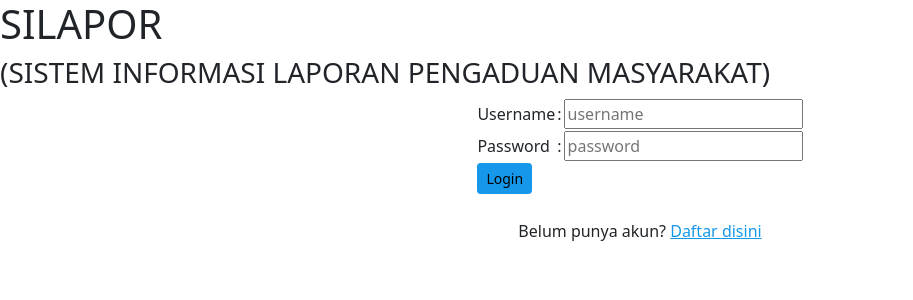
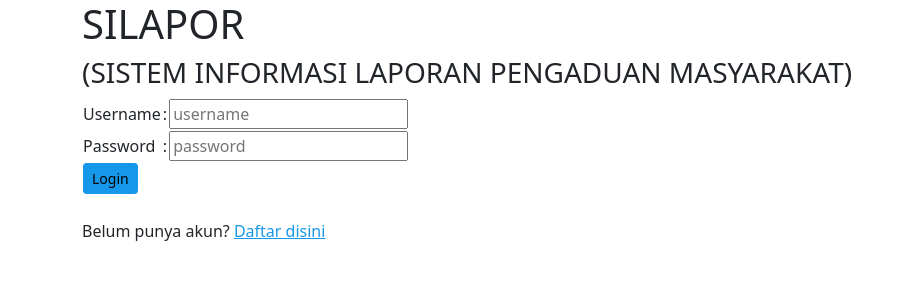
Before and after one commit to rzlfathurrahman/silapor-native, a PHP site: page / in a window 1280 px wide. Shown: the top 300 px of the page, without its empty margins (0-913 px from the left). Run offline with PHP 8.4, Linux system fonts and the light colour scheme.

Commit message:
add container to pick up all section after body and remove center tag

```diff
--- a/index.php
+++ b/index.php
@@ -9,12 +9,11 @@
 </head>
 <body>
   <!-- <div style="display: block; position:absolute; z-index:9999; top:0;bottom:0;left:0;right:0;background-color:black;"></div> -->
-  <div class="content">
+  <div class="container">
     <header>
       <h1 class="judul">SILAPOR</h1>
       <h3 class="deskripsi">(SISTEM INFORMASI LAPORAN PENGADUAN MASYARAKAT)</h3>
     </header>
-    <center>
       <div class="badan">
         <form action="masy_proses_login.php" method="post">
           <table>
@@ -38,7 +37,6 @@
           Belum punya akun? <a href="masy_registrasi.php">Daftar disini</a>
         </form>
       </div>
-    </center>
   </div>
 
   <script src="./assets/js/bootstrap.bundle.min.js"></script>
```
